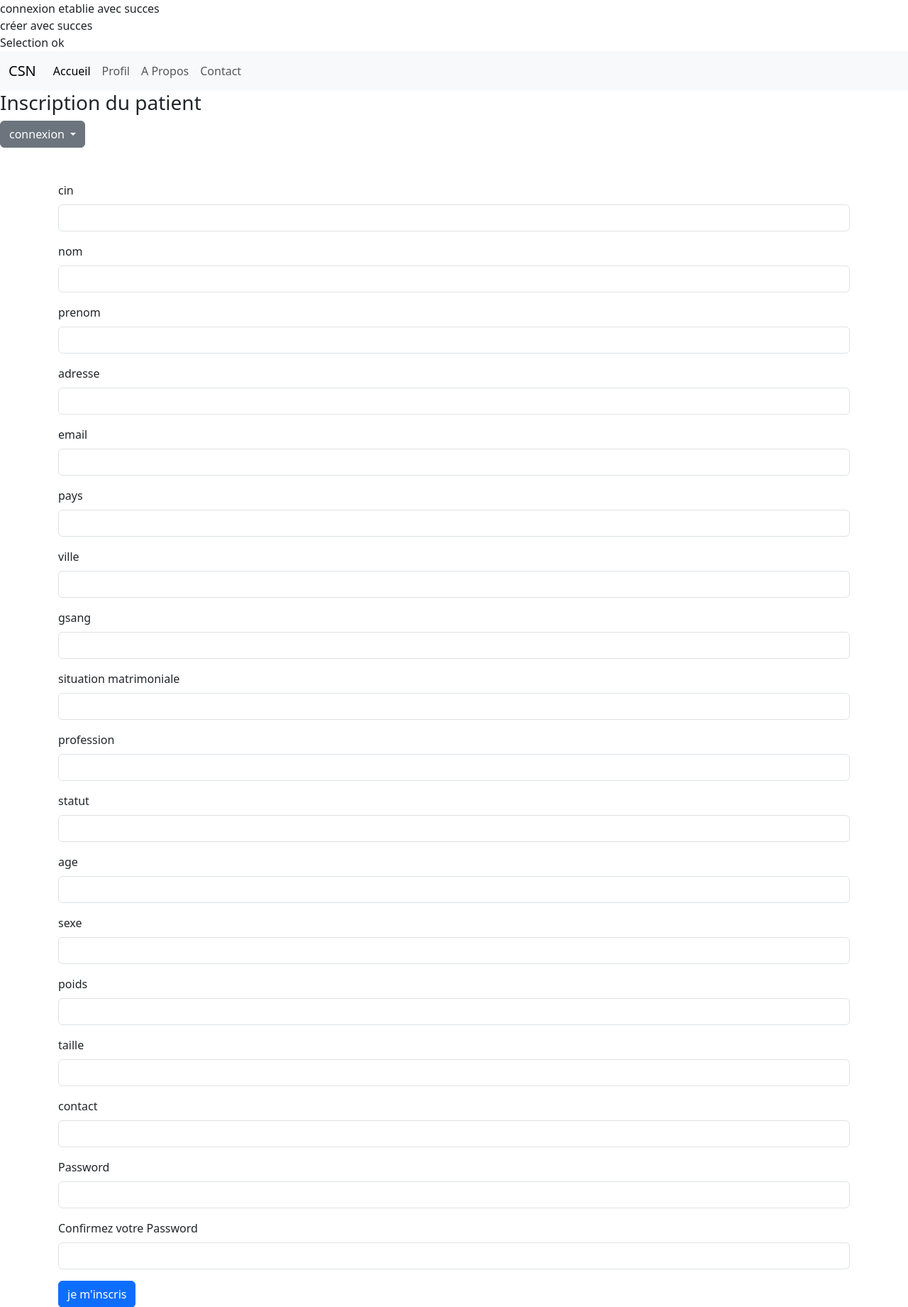
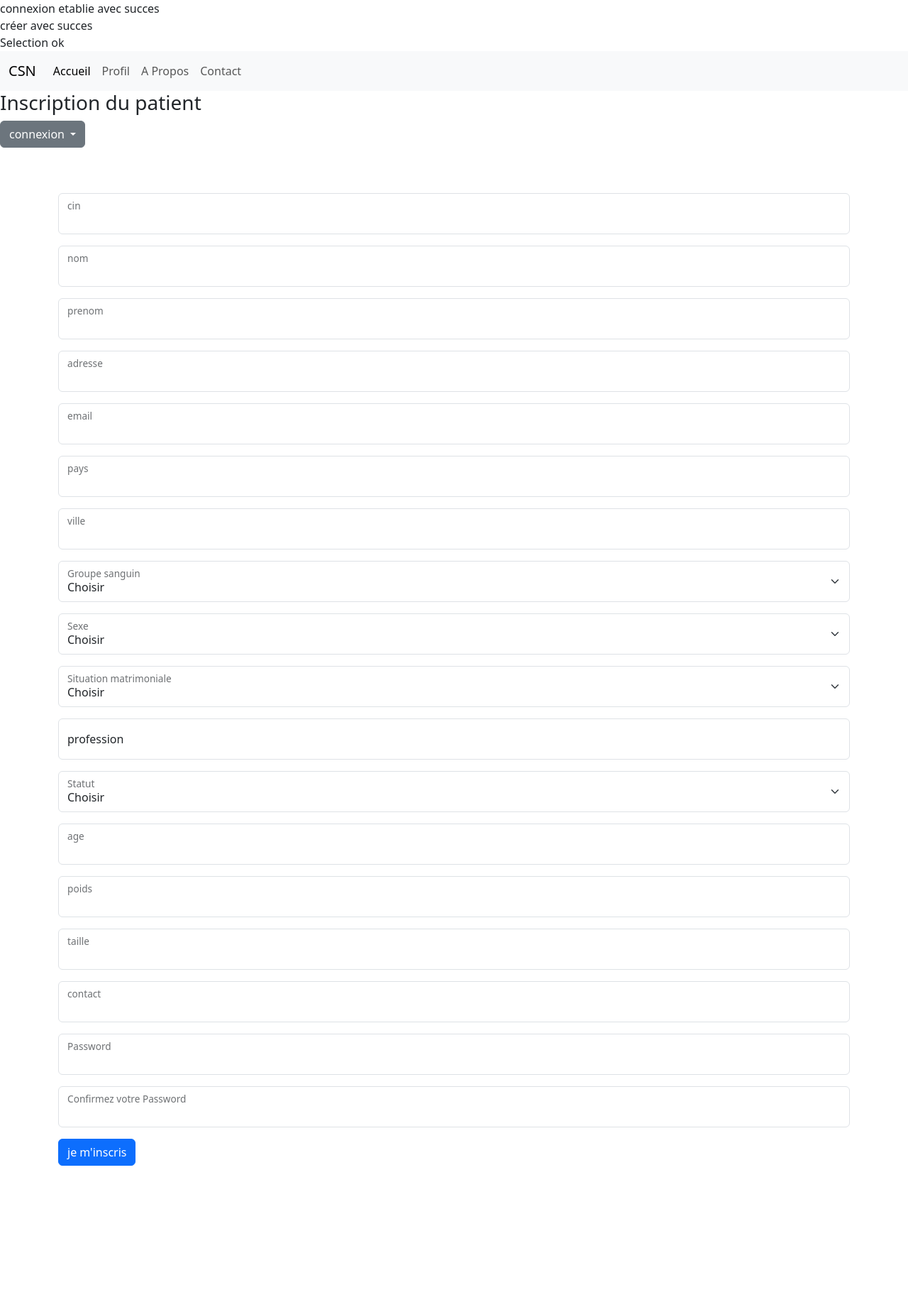
Before and after one commit to BabacarFaye3203/mini-projet, a PHP site: page /insPatient.php in a window 1280 px wide. Shown: the top 1841 px of the page at 71% size. After the commit the page ends 1642 px from the top, so only its background shows below. Run offline with PHP 8.4, Linux system fonts and the light colour scheme; some libraries are stand-ins or nearby versions.

Commit message:
MISES A JOURS

```diff
--- a/connMed.php
+++ b/connMed.php
@@ -30,6 +30,7 @@ if (isset($_POST["ok"])) {
         $stmt->fetch();
         @$_SESSION['idM_Medecin'] = $id;
         @$_SESSION['nomM_Medecin'] = $nom;
+        //@$_SESSION['prenomM_Medecin']=$pren;
         header("Location:medecin/profilMed.php"); // Redirection vers le profil du patient
         exit();
     } else {
--- a/insPatient.php
+++ b/insPatient.php
@@ -19,77 +19,94 @@ include 'configuration/head.php';
     <br><br>
     <div class="container">
       <form action="" method="POST">
-        <div class="mb-3">
-          <label for="ecin" class="form-label">cin</label>
-          <input type="text" class="form-control" name="cin" id="ecin" required>
+        <div class="form-floating mb-3 mt-3">
+          <input type="text" class="form-control" name="cin" id="ecin" required><label for="ecin" class="form-label">cin</label>
         </div>
-        <div class="mb-3">
-          <label for="nom" class="form-label">nom</label>
-          <input type="text" class="form-control" name="nom" id="nom" required>
+        <div class="form-floating mb-3 mt-3">
+          <input type="text" class="form-control" name="nom" id="nom" required><label for="nom" class="form-label">nom</label>
         </div>
-        <div class="mb-3">
-          <label for="prenom" class="form-label">prenom</label>
-          <input type="text" class="form-control"  name="prenom" id="prenom" required>
+        <div class="form-floating mb-3 mt-3">
+          <input type="text" class="form-control"  name="prenom" id="prenom" required><label for="prenom" class="form-label">prenom</label>
         </div>
-        <div class="mb-3">
-          <label for="adresse" class="form-label">adresse</label>
-          <input type="text" class="form-control"  name="adresse" id="adresse" required>
+        <div class="form-floating mb-3 mt-3">
+          <input type="text" class="form-control"  name="adresse" id="adresse" required><label for="adresse" class="form-label">adresse</label>
         </div>
-        <div class="mb-3">
-          <label for="exampleInputEmail1" class="form-label">email</label>
-          <input type="email" class="form-control" id="exampleInputEmail1" name="email" required>
+        <div class="form-floating mb-3 mt-3">
+          <input type="email" class="form-control" id="exampleInputEmail1" name="email" required><label for="exampleInputEmail1" class="form-label">email</label>
         </div>
-        <div class="mb-3">
-          <label for="pays" class="form-label">pays</label>
-          <input type="text" class="form-control" name="pays" id="pays" required>
+        <div class="form-floating mb-3 mt-3">
+          <input type="text" class="form-control" name="pays" id="pays" required><label for="pays" class="form-label">pays</label>
         </div>
-        <div class="mb-3">
-          <label for="ville" class="form-label">ville</label>
-          <input type="text" class="form-control" name="ville" id="ville" required>
+        <div class="form-floating mb-3 mt-3">
+          <input type="text" class="form-control" name="ville" id="ville" required><label for="ville" class="form-label">ville</label>
         </div>
-        <div class="mb-3">
-          <label for="gsang" class="form-label">gsang</label>
-          <input type="text" class="form-control" name="gsang" id="gsang" required>
-        </div>
-        <div class="mb-3">
-          <label for="matrimonialle" class="form-label">situation matrimoniale</label>
-          <input type="text" class="form-control" name="matri" id="matrimonialle" required>
-        </div>
-        <div class="mb-3">
+          <div class="form-floating mb-3">
+              <select name="gsang" class="form-select" id="floatingSelect" aria-label="Floating label select example">
+                  <option selected>Choisir</option>
+                  <option value="A+">A+</option>
+                  <option value="B+">B+</option>
+                  <option value="B-">B-</option>
+                  <option value="AB+">AB+</option>
+                  <option value="AB-">AB-</option>
+                  <option value="O-">O-</option>
+                  <option value="O+">O+</option>
+                  <option value="A">A</option>
+                  <option value="AB">AB</option>
+                  <option value="O">O</option>
+                  <option value="B">B</option>
+              </select>
+              <label for="floatingSelect">Groupe sanguin</label>
+          </div>
+          <div class="form-floating mb-3">
+              <select name="sexe" class="form-select" id="floatingSelect" aria-label="Floating label select example">
+                  <option selected>Choisir</option>
+                  <option value="Homme">Homme</option>
+                  <option value="Femme">Femme</option>
+              </select>
+              <label for="floatingSelect">Sexe</label>
+          </div>
+          <div class="form-floating mb-3">
+              <select name="matri" class="form-select" id="floatingSelect" aria-label="Floating label select example">
+                  <option selected>Choisir</option>
+                  <option value="Célibataire">Célibataire</option>
+                  <option value="Mariée">Mariée</option>
+                  <option value="Veuve">Veuve</option>
+                  <option value="Divorcée">Divorcée</option>
+              </select>
+              <label for="floatingSelect">Situation matrimoniale</label>
+          </div>
+        <div class="form-floating mb-3 mt-3">
           <label for="profession" class="form-label">profession</label>
           <input type="text" class="form-control"  name="profession" id="profession" required>
         </div>
-        <div class="mb-3">
-          <label for="statut" class="form-label">statut</label>
-          <input type="text" class="form-control"  name="statut" id="statut" required>
+          <div class="form-floating mb-3">
+              <select name="statut" class="form-select" id="floatingSelect" aria-label="Floating label select example">
+                  <option selected>Choisir</option>
+                  <option value="Employé">Employé</option>
+                  <option value="Cadre">Cadre</option>
+                  <option value="Freelance">Freelance</option>
+                  <option value="Chômeur">Chômeur</option>
+                  <option value="Étudiant(e)">Étudiant(e)</option>
+              </select>
+              <label for="floatingSelect">Statut</label>
+          </div>
+        <div class="form-floating mb-3 mt-3">
+          <input type="number" class="form-control"  name="age" id="age" required><label for="age" class="form-label">age</label>
         </div>
-        <div class="mb-3">
-          <label for="age" class="form-label">age</label>
-          <input type="number" class="form-control"  name="age" id="age" required>
+        <div class="form-floating mb-3 mt-3">
+          <input type="text" class="form-control" name="poids" id="poids" required><label for="poids" class="form-label">poids</label>
         </div>
-        <div class="mb-3">
-          <label for="sexe" class="form-label">sexe</label>
-          <input type="text" class="form-control"  name="sexe" id="sexe" required>
+        <div class="form-floating mb-3 mt-3">
+          <input type="text" class="form-control"  name="taille" id="taille" required><label for="taille" class="form-label">taille</label>
         </div>
-        <div class="mb-3">
-          <label for="poids" class="form-label">poids</label>
-          <input type="text" class="form-control" name="poids" id="poids" required>
+        <div class="form-floating mb-3 mt-3">
+          <input type="tel" class="form-control"  name="contact" id="contact" required><label for="contact" class="form-label">contact</label>
         </div>
-        <div class="mb-3">
-          <label for="taille" class="form-label">taille</label>
-          <input type="text" class="form-control"  name="taille" id="taille" required>
+        <div class="form-floating mb-3">
+          <input type="password" class="form-control" id="exampleInputPassword1" name="pwd" required><label for="exampleInputPassword1" class="form-label">Password</label>
         </div>
-        <div class="mb-3">
-          <label for="contact" class="form-label">contact</label>
-          <input type="tel" class="form-control"  name="contact" id="contact" required>
-        </div>
-        <div class="mb-3">
-          <label for="exampleInputPassword1" class="form-label">Password</label>
-          <input type="password" class="form-control" id="exampleInputPassword1" name="pwd" required>
-        </div>
-        <div class="mb-3">
-          <label for="password" class="form-label">Confirmez votre Password</label>
-          <input type="password" class="form-control" id="exampleInputPassword1" name="cpwd" required>
+        <div class="form-floating mb-3">
+          <input type="password" class="form-control" id="exampleInputPassword1" name="cpwd" required><label for="password" class="form-label">Confirmez votre Password</label>
         </div>
         <input type="submit" class="btn btn-primary" value="je m'inscris" name="ok">
         <?php if(!empty($erreur)){ echo $erreur;}?>
```
Also changed, not shown: Patient/formulaire_rdvM.php (added, +20 -0 lines), Patient/formulaire_rdvP.php (deleted, +0 -20 lines), Patient/planifier_rendezVous.php (+6 -28 lines), Patient/profilPatient.php (+65 -72 lines), medecin/Gest_RDV.php (added, +66 -0 lines), medecin/planifier_rendezVous.php (+0 -22 lines), medecin/profilMed.php (+22 -65 lines), medecin/voirPatient.php (+9 -4 lines).
